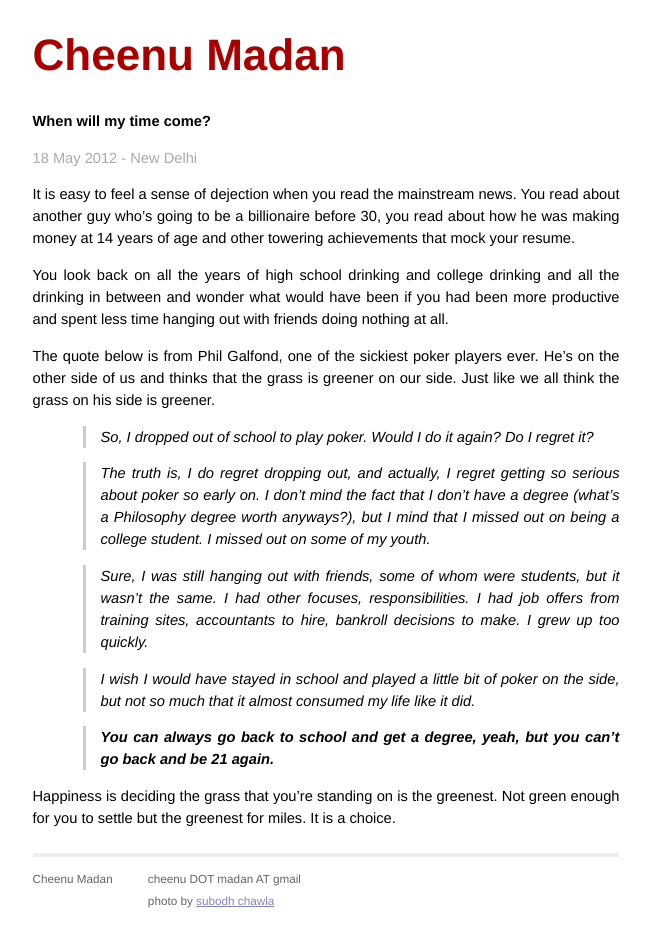
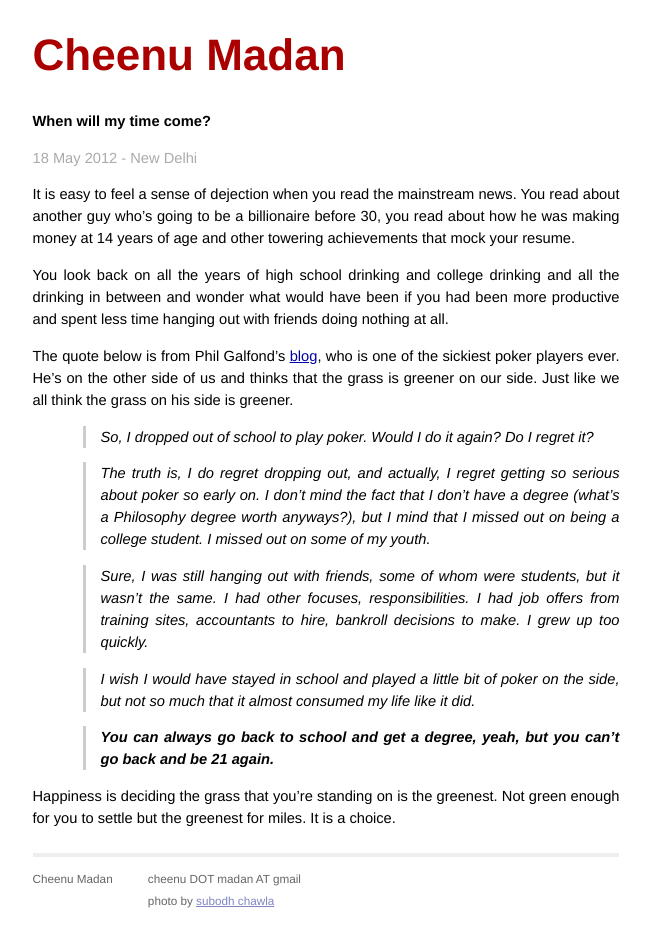
Before and after one commit to cheenu/cheenu-old-webpage, a Jekyll site: the page built from _posts/2012-05-18-when-will-my-time-come.md, in a window 1280 px wide. Shown: the whole page, without its empty margins (314-965 px from the left). Built offline with Jekyll 4.4.1, drawn with Linux system fonts in a browser that asks for light colours; Markdown is read by kramdown in place of the engine named in the settings.

Commit message:
Added link to Galfonds blog

```diff
--- a/_posts/2012-05-18-when-will-my-time-come.md
+++ b/_posts/2012-05-18-when-will-my-time-come.md
@@ -12,7 +12,7 @@ It is easy to feel a sense of dejection when you read the mainstream news. You r
 
 You look back on all the years of high school drinking and college drinking and all the drinking in between and wonder what would have been if you had been more productive and spent less time hanging out with friends doing nothing at all.
 
-The quote below is from Phil Galfond, one of the sickiest poker players ever. He's on the other side of us and thinks that the grass is greener on our side. Just like we all think the grass on his side is greener.
+The quote below is from Phil Galfond's [blog](http://www.philgalfond.com/my-poker-other-story/), who is one of the sickiest poker players ever. He's on the other side of us and thinks that the grass is greener on our side. Just like we all think the grass on his side is greener.
 
 >_So, I dropped out of school to play poker.  Would I do it again? Do I regret it?_
 
```
